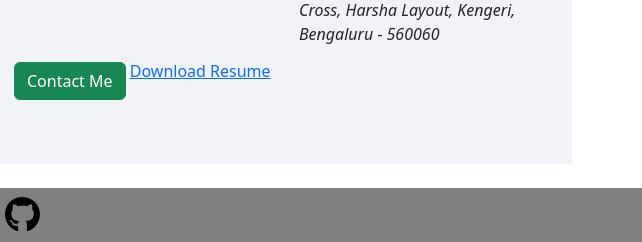
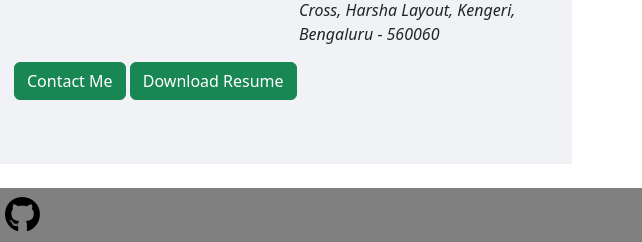
Before and after one commit to pnarun/Portfolio, a plain HTML site: page index.html in a window 1280 px wide. Shown: the part 3275-3517 px from the top of the page, 638-1280 px from the left. Drawn offline with nearby package versions, Linux system fonts and the light colour scheme.

Commit message:
button for download

```diff
--- a/index.html
+++ b/index.html
@@ -402,7 +402,7 @@
                 </div>
                 <!-- <button type="button" class="btn btn-success mt-3"><a href="mailto:arunpn866@gmail.com">Contact Me</a></button> -->
                 <a href="mailto:arunpn866@gmail.com" class="btn btn-success mt-3">Contact Me</a>
-                <a href="/documents/Arun P N resume.pdf" download>Download Resume</a>
+                <a href="/documents/Arun P N resume.pdf" download class="btn btn-success mt-3">Download Resume</a>
             </div>
         </div>
 
```
